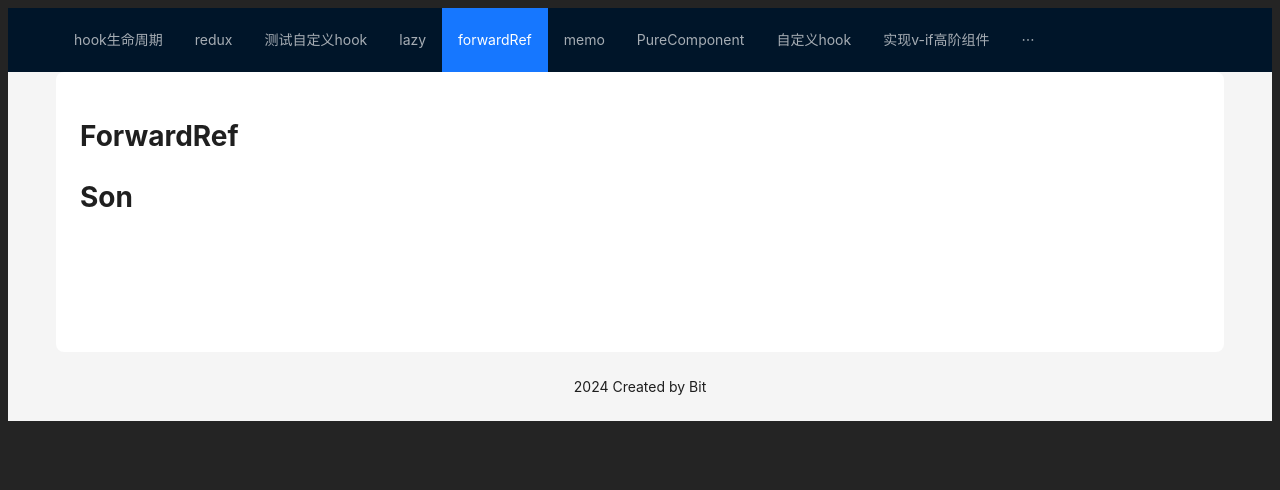
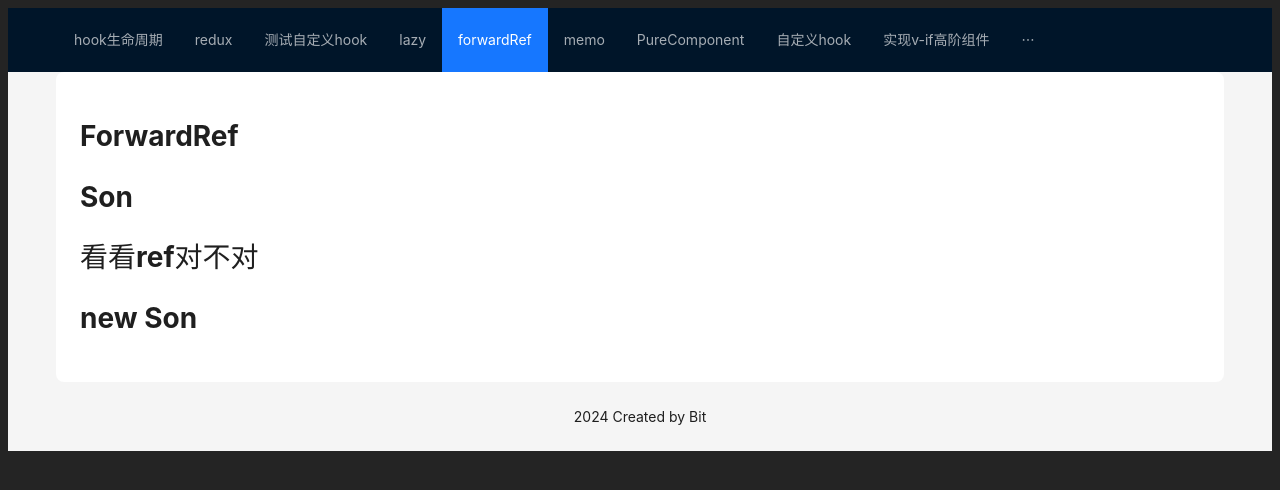
Before and after one commit to yangshijunx/react-point, a React (Vite) app: page /forwardRef in a window 1280 px wide. Shown: the top 490 px of the page. Built offline with nearby package versions, Linux system fonts and the light colour scheme.

Commit message:
update: forwardref

```diff
--- a/src/pages/forwardref/index.tsx
+++ b/src/pages/forwardref/index.tsx
@@ -28,6 +28,15 @@ class Father extends React.Component<Props> {
   }
 }
 
+const NewSon: React.FC<{ ref: object }> = (props) => {
+  console.log("NewSon render", props);
+  return (
+    <div>
+      <h1>new Son</h1>
+    </div>
+  );
+};
+
 /**
  * 在 React 中，如果没有使用 forwardRef，
  * 函数组件无法直接处理 ref 属性，因为 ref 是一个特殊的属性，
@@ -54,6 +63,7 @@ const NewFather = React.forwardRef((props, ref) => (
 
 const ForwardRef = () => {
   const inputRef = useRef<HTMLInputElement>(null);
+  const newSonRef = useRef<HTMLHeadingElement>(null);
   useEffect(() => {
     console.log("inputRef", inputRef.current);
   });
@@ -61,6 +71,13 @@ const ForwardRef = () => {
     <>
       <h1>ForwardRef</h1>
       <NewFather ref={inputRef} />
+      <h1>看看ref对不对</h1>
+      {/*
+        强行给函数组件使用ref就会报错
+        console.js:288 Warning: Function components cannot be given refs.
+        Attempts to access this ref will fail. Did you mean to use React.forwardRef()?
+      */}
+      <NewSon ref={newSonRef} />
     </>
   );
 };
```
